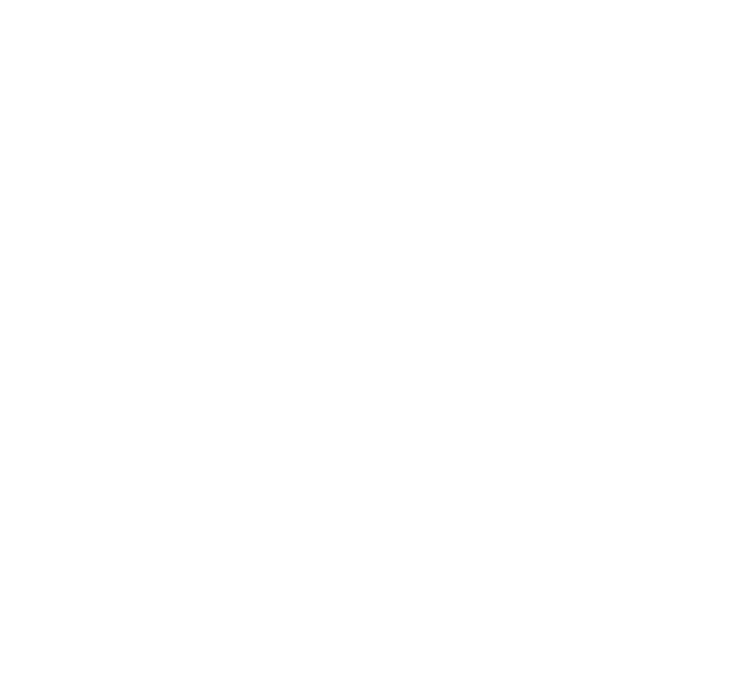
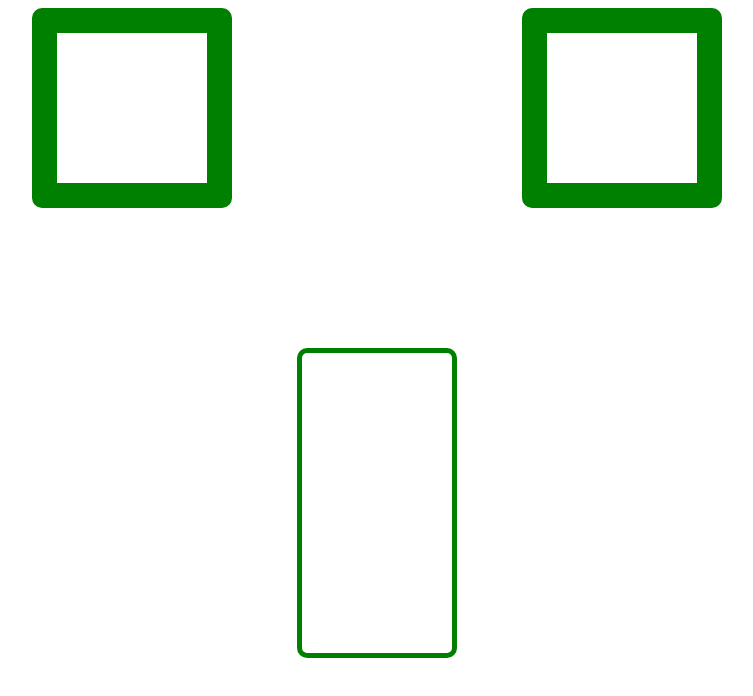
Before and after one commit to Tellirrium/VironIT, a plain HTML site: page 'Atm' Project/index.html in a window 1280 px wide. Shown: the whole page, without its empty margins (263-1016 px from the left). Drawn offline with Linux system fonts and the light colour scheme.

Commit message:
display is ready

```diff
--- a/'Atm' Project/homework2.js
+++ b/'Atm' Project/homework2.js
@@ -87,6 +87,11 @@ class App extends EventEmitor {
 		this.queue = new Queue;
 		this.atmTable = [];
 		this.logger = new Logger;
+		this.counter = -1;
+
+		const queueUI = new QueueUI;
+		queueUI.view();
+		queueUI.emit('display');
 	}
 	display() {
 		this.queue.on('queueCount', () => this.logger.viewQueue(this.queue.getCount()));
@@ -104,9 +109,13 @@ class App extends EventEmitor {
 	}
 
 	addAtm() {
+		this.counter++;
+
 		const atm = new Atm(4000, 8000);
+		const atmUI = new AtmUI;
 
-		atm.emit('display');
+		atmUI.view();
+		atmUI.emit('display', this.counter);
 
 		atm.on('free', () => {
 		  this.infOfWork();
@@ -147,21 +156,38 @@ class App extends EventEmitor {
 class AtmUI extends EventEmitor {
 	constructor() {
 		super();
-		this.app = new App;
 	}
 	view() {
-		this.app.on('display', () => {
-			let mainDiv = document.getElementsByClassName('content')[0];
+		this.on('display', (counter) => {
+			let mainDiv = document.getElementById('content');
 			let divOfAtm = document.createElement('div');
 
 			mainDiv.appendChild(divOfAtm);
 
-			let realDivOfAtm = mainDiv.getElementsByTagName('div')[0];
+			let realDivOfAtm = mainDiv.getElementsByTagName('div')[counter];
 
-			realDivOfAtm.setAttribute('id', `atm${i + 1}`);
+			realDivOfAtm.setAttribute('id', `atm${counter + 1}`);
 		});
 	}
+}
 
+
+class QueueUI extends EventEmitor {
+	constructor() {
+		super();
+	}
+	view() {
+		this.on('display', () => {
+			const mainDiv = document.getElementById('divOfQueue');
+			const divOfQueue = document.createElement('div');
+
+			mainDiv.appendChild(divOfQueue);
+
+			const realDivOfQueue = mainDiv.getElementsByTagName('div')[0];
+
+			realDivOfQueue.setAttribute('id', 'queue');
+		});
+	}
 }
 
 
@@ -171,5 +197,3 @@ app.addAtm();
 app.generator(1, 2);
 app.start();
 app.display();
-let atmUI = new AtmUI;
-atmUI.view();
--- a/'Atm' Project/index.html
+++ b/'Atm' Project/index.html
@@ -6,7 +6,8 @@
 	<link rel="stylesheet" href="style.css">
 </head>
 <body>
+	<div id="content"></div>
+	<div id="divOfQueue"></div>
 	<script src="homework2.js"></script>
-	<div class="content"></div>
 </body>
 </html>
--- a/'Atm' Project/style.css
+++ b/'Atm' Project/style.css
@@ -1,13 +1,30 @@
-.content {
+#content {
     width: 980px;
     margin: 0 auto;
     display: flex;
     justify-content: space-around;
 }
-.content > div {
-    width: 200px;
-    height: 200px;
+
+#content > div {
+    width: 150px;
+    height: 150px;
     display: inline-block;
-    border: 3px solid green;
-    border-radius: 5px;
+    border: 25px solid green;
+    border-radius: 10px;
 }
+
+#divOfQueue {
+    width: 980px;
+    margin: 0 auto;
+    display: flex;
+    justify-content: center;
+}
+
+#divOfQueue > div {
+    margin-top: 140px;
+    width: 150px;
+    height: 300px;
+    display: inline-block;
+    border: 5px solid green;
+    border-radius: 10px;
+}
```
